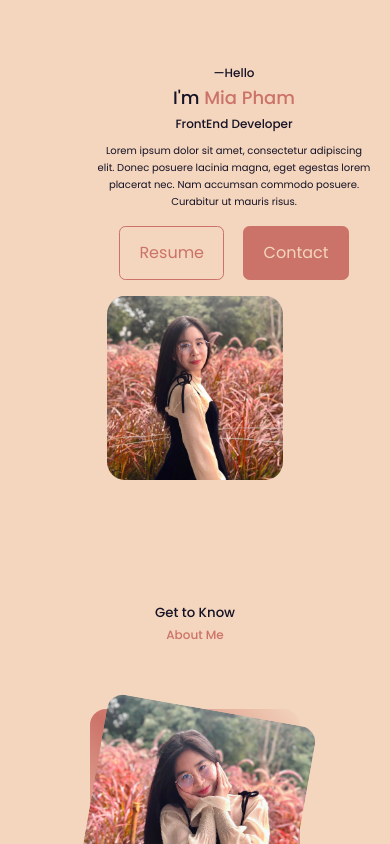
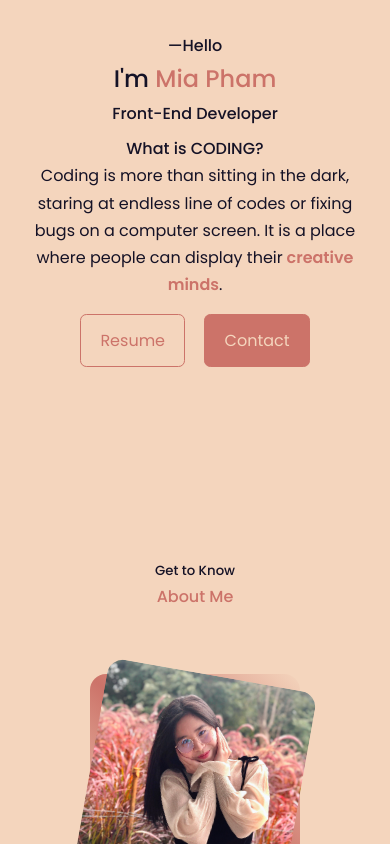
Before and after one commit to MiasPham/PersonalWebsite, a React (Create React App) app: page / in a window 390 px wide. Shown: the top 844 px of the page. Built offline with nearby package versions, Linux system fonts and the light colour scheme.

Commit message:
Header updated

```diff
--- a/src/components/about/About.jsx
+++ b/src/components/about/About.jsx
@@ -17,6 +17,8 @@ const About = () => {
 
       <div className="about__content">
       <p>
+        I'm Mia Pham, a Junior pursuing Informatics at the University of Washington. My passion lies
+        in coding and design. Front-end engineering is where the two meet.
         Lorem ipsum dolor sit amet, consectetur adipiscing elit. Etiam suscipit nisi quis metus
         euismod euismod. Donec sagittis leo nec sapien feugiat sollicitudin. Nunc condimentum
         dignissim leo, sed maximus sem ullamcorper non. Maecenas eu ullamcorper ipsum.
--- a/src/components/header/Header.jsx
+++ b/src/components/header/Header.jsx
@@ -10,9 +10,13 @@ const Header = () => {
         <div className="container header__container">
           <h3>—Hello </h3>
           <h1>I'm <span>Mia Pham</span></h1>
-          <h2>FrontEnd Developer</h2>
-          <p>Lorem ipsum dolor sit amet, consectetur adipiscing elit. Donec posuere
-            lacinia magna, eget egestas lorem placerat nec. Nam accumsan commodo posuere. Curabitur ut mauris risus.</p>
+          <h2>Front-End Developer</h2>
+          <h3>What is <span>CODING?</span> </h3>
+          <p>
+            Coding is more than sitting in the dark, staring at endless line of codes or
+            fixing bugs on a computer screen. It is a place where people can display their
+            <b> creative minds</b>.
+          </p>
         <div className="cta">
           <a href={Resume} download className='btn'>Resume</a>
           <a href="#contact" className='btn btn-primary'>Contact</a>
--- a/src/components/header/header.css
+++ b/src/components/header/header.css
@@ -1,7 +1,7 @@
 header {
   height: 100vh;
   padding-top: 10rem;
-  /* overflow: hidden; */
+  overflow: hidden;
 }
 
 .main__container {
@@ -17,7 +17,7 @@ header {
   padding-left: 20%;
 }
 
-h1 span {
+h1 span, p b {
   color: var(--color-primary);
 }
 
@@ -44,11 +44,12 @@ h2 {
 @media screen and (max-width: 1024px) {
   header {
     height: 70vh;
-    padding-top: 1.5rem;
+    padding-top: 2rem;
   }
 
   .header__container {
-    margin-left: 10%;
+    padding: 0;
+    margin: auto;
   }
 
   .main__container {
@@ -74,32 +75,35 @@ h2 {
 /* Small Devices */
 @media screen and (max-width: 600px) {
   header {
-    height: 60vh;
+    height: 55vh;
   }
 
   .header__container {
-    margin-left: 6%;
+    padding: 0;
+    margin: auto;
   }
   .main__container h3, h2 {
-    font-size: 12px;
+    font-size: 1rem;
   }
 
   .main__container h1 {
-    font-size: 18px;
+    font-size: 1.5rem;
   }
 
   .main__container h2 {
     padding-bottom: 0.5rem;
   }
 
-  .main__container p {
+  /* .main__container p {
     font-size: 10px;
-  }
+  } */
 
   .cta {
     margin-top: 1rem;
   }
-  .btn {
-    width: fit-content;
+
+  .profile {
+    display: none;
   }
+
 }
```
